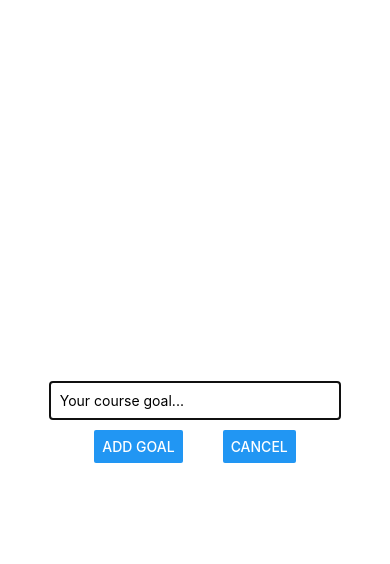
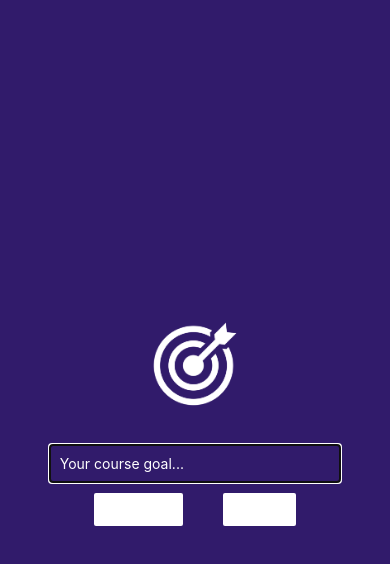
Before and after one commit to SomethingWithSony/GoalsApp, a React Native app: screen / in a window 390 px wide. Both pictures are taken after a click on the button "ADD NEW GOAL". Shown: the top 564 px of the page. Built offline with nearby package versions, Linux system fonts and the light colour scheme.

Commit message:
f: Added Image + UI Finishing Touches

```diff
--- a/App.js
+++ b/App.js
@@ -1,4 +1,4 @@
-import { StyleSheet, View, FlatList, Button } from 'react-native';
+import { StyleSheet, View, FlatList, Button, SafeAreaView } from 'react-native';
 import {  useState } from 'react';
 
 import GoalItem from './components/GoalItem';
@@ -27,8 +27,8 @@ export default function App() {
   }
 
   return (
-    <View style={styles.appContainer}>
-      <Button title='Add New Goal' onPress={startAddGoalHandler}/>
+    <SafeAreaView style={styles.appContainer}>
+      <Button title='Add New Goal' onPress={startAddGoalHandler} color={'white'}/>
       <GoalInput onAddGoal={addGoalHandler} showModal={isModalVisivale} hideModal={closeAddGoalHandler}/>
 
       <View style={styles.goalsContainer}>
@@ -40,16 +40,15 @@ export default function App() {
         keyExtractor={(item, index) => { return item.id}}
         />
       </View>
-    </View>
+    </SafeAreaView>
   );
 }
 
 const styles = StyleSheet.create({
   appContainer: {
     flex: 1,
-    paddingTop: 60,
     paddingHorizontal: 16,
-    backgroundColor: ''
+    backgroundColor: '#311b6b'
   },
 
   goalsContainer: {
--- a/components/GoalInput.js
+++ b/components/GoalInput.js
@@ -1,4 +1,4 @@
-import { View, TextInput, Button, Modal } from "react-native";
+import { View, TextInput, Button, Modal, Image } from "react-native";
 import { StyleSheet } from "react-native";
 import { useState } from "react";
 
@@ -17,10 +17,11 @@ export default function GoalInput ({onAddGoal, showModal, hideModal}) {
   return (
     <Modal visible={showModal} animationType="slide" >
       <View style={styles.inputContainer}>
+        <Image source={require('../assets/goal.png')} style={styles.image}/>
         <TextInput placeholder='Your course goal...' style={styles.textInput} onChangeText={goalInputHandler} value={goalInput}/>
         <View style={styles.ctaContainer}>
-          <Button title='Add Goal' onPress={addGoalHandler}/>
-          <Button title='Cancel' onPress={hideModal}/>
+          <Button title='Add Goal' onPress={addGoalHandler} color={'white'}/>
+          <Button title='Cancel' onPress={hideModal} color={'white'}/>
         </View>
       </View>
     </Modal>
@@ -35,8 +36,13 @@ const styles = StyleSheet.create({
     justifyContent: 'center',
     alignItems: 'center',
     gap: 10,
-    paddingTop: 24,
     paddingBottom: 24,
+    backgroundColor: '#311b6b'
+  },
+  image :{
+    width: 100,
+    height: 100,
+    margin: 20
   },
 
   ctaContainer: {
@@ -49,6 +55,7 @@ const styles = StyleSheet.create({
     borderWidth: 1,
     borderColor: '#CCCCCC',
     width: '75%',
-    padding: 10
+    padding: 10,
+    color: 'white'
   }
 });
--- a/components/GoalItem.js
+++ b/components/GoalItem.js
@@ -17,7 +17,7 @@ export default function GoalItem ({id, text, onDeleteItem}) {
 
 const styles = StyleSheet.create({
     goalItem: {
-      backgroundColor: 'green',
+      backgroundColor: '#5231a3ff',
       padding: 10,
       marginTop: 10
     },
```
Also changed, not shown: assets/goal.png (added).
